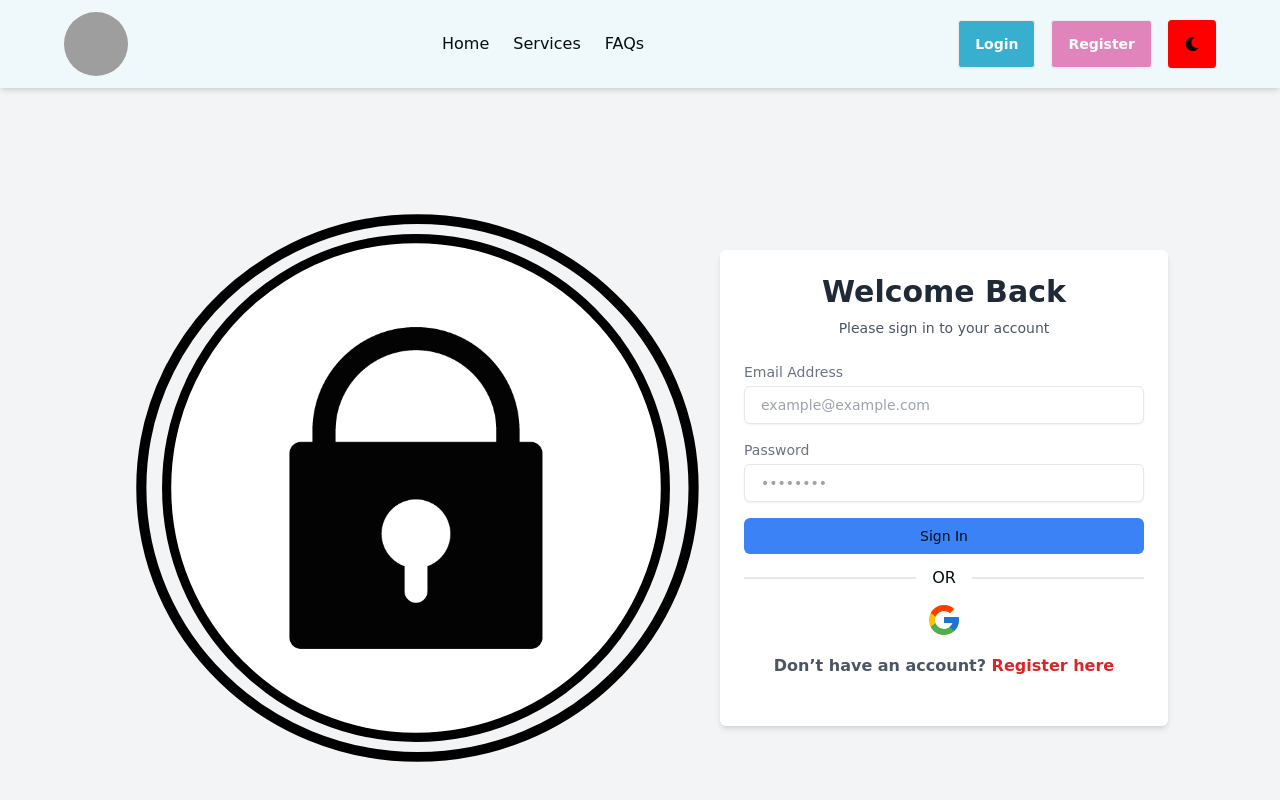
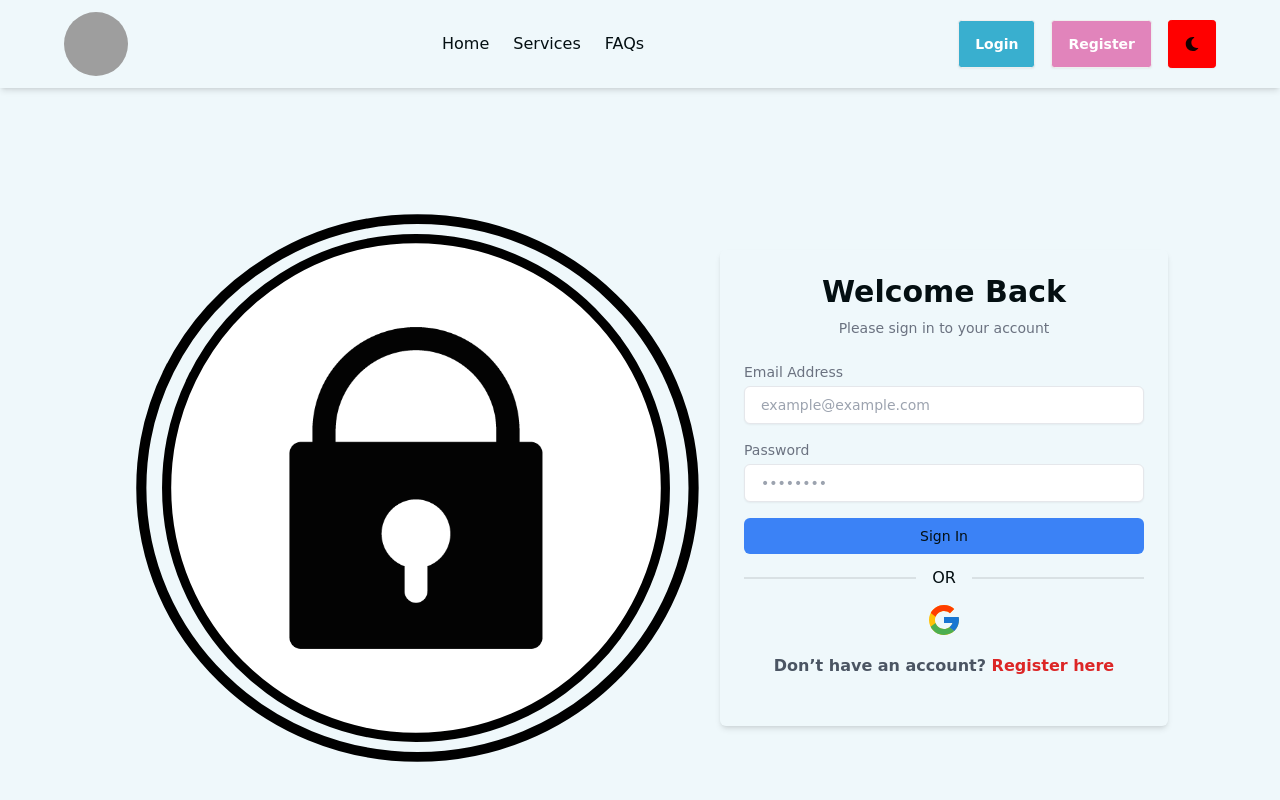
Before and after one commit to Litonuddinnil/service-review-client-site, a React (Vite) app: page /login in a window 1280 px wide. Shown: the top 800 px of the page. Built offline with nearby package versions, Linux system fonts and the light colour scheme; no server answers; grey boxes are pictures that could not be loaded.

Commit message:
some design edit

```diff
--- a/index.html
+++ b/index.html
@@ -4,7 +4,7 @@
     <meta charset="UTF-8" />
     <link rel="shortcut icon" href="/src/assets/logo.png" type="image/x-icon">
     <meta name="viewport" content="width=device-width, initial-scale=1.0" />
-    <title>Vite + React</title>
+    <title>Service Review </title>
   </head>
   <body>
     <div id="root"></div>
--- a/src/Pages/FAQs.jsx
+++ b/src/Pages/FAQs.jsx
@@ -1,8 +1,12 @@
 import React from "react";
+import { Helmet } from "react-helmet-async";
 const FAQs = () => {
 
   return (
     <div className=" p-5 rounded-md">
+      <Helmet>
+              <title>Home | FAQs</title>
+            </Helmet>
       <h2 className="text-2xl font-bold mb-4">Frequently Asked Questions</h2>
 
       <div className="space-y-2">
--- a/src/Pages/Login.jsx
+++ b/src/Pages/Login.jsx
@@ -6,6 +6,7 @@ import SocialLogin from "../Components/SocialLogin";
 import useAuth from "../CustomHook/useAuth";
 import { toast, ToastContainer } from "react-toastify";
 import axios from "axios";
+import { Helmet } from "react-helmet-async";
 
 const Login = () => {
   const { logIn } = useAuth();
@@ -40,19 +41,22 @@ const Login = () => {
   };
 
   return (
-    <div className="flex items-center justify-center min-h-screen bg-gray-100 px-4 sm:px-6 lg:px-8">
+    <div className="flex items-center justify-center min-h-screen  px-4 sm:px-6 lg:px-8">
+     <Helmet>
+             <title>Login Page</title>
+           </Helmet>
       {/* Animation Section */}
       <div className="hidden md:block w-1/2">
         <Lottie animationData={animationDataLogin} loop autoplay />
       </div>
 
       {/* Login Form */}
-      <div className="w-full max-w-md bg-white p-6 rounded-md shadow-md">
+      <div className="w-full max-w-md p-6 rounded-md shadow-md">
         {/* Header */}
-        <h2 className="text-2xl font-bold text-center text-gray-800 sm:text-3xl">
+        <h2 className="text-2xl font-bold text-center sm:text-3xl">
           Welcome Back
         </h2>
-        <p className="mt-2 text-sm text-center text-gray-600">
+        <p className="mt-2 text-sm text-center text-gray-500">
           Please sign in to your account
         </p>
 
@@ -104,6 +108,7 @@ const Login = () => {
             Sign In
           </button>
         </form>
+
         {/* Social Login */}
         <div className="mt-4">
           <SocialLogin />
--- a/src/Pages/Register.jsx
+++ b/src/Pages/Register.jsx
@@ -5,6 +5,7 @@ import "react-toastify/dist/ReactToastify.css";
 import useAuth from "../CustomHook/useAuth";
 import registerAnimationData from "../assets/register.json"
 import Lottie from "lottie-react";
+import { Helmet } from "react-helmet-async";
 
 const Register = () => {
   const { createUserData, setUser, updateProfileUser } = useAuth();
@@ -92,10 +93,13 @@ const Register = () => {
     <div
       className="min-h-screen flex items-center justify-center bg-cover bg-center "
     >
+      <Helmet>
+              <title>Register Page</title>
+            </Helmet>
           <div className="w-80 lg:w-1/2">
         <Lottie animationData={registerAnimationData} loop={true} />
       </div>
-      <div className="card bg-white bg-opacity-90 w-full max-w-lg shadow-2xl rounded-none">
+      <div className="card  bg-opacity-90 w-full max-w-lg shadow-2xl rounded-none">
         <h1 className="text-2xl mt-2 text-center font-bold">Register Your Account</h1>
         <form onSubmit={handlerRegister} className="card-body">
           <div className="form-control">
@@ -174,7 +178,7 @@ const Register = () => {
 
           <div className="form-control mt-6">
             <button
-              className="btn btn-outline rounded-none text-black disabled:opacity-50"
+              className="btn btn-outline rounded-none text-secondary disabled:opacity-50"
               disabled={!terms}
             >
               Register
```
